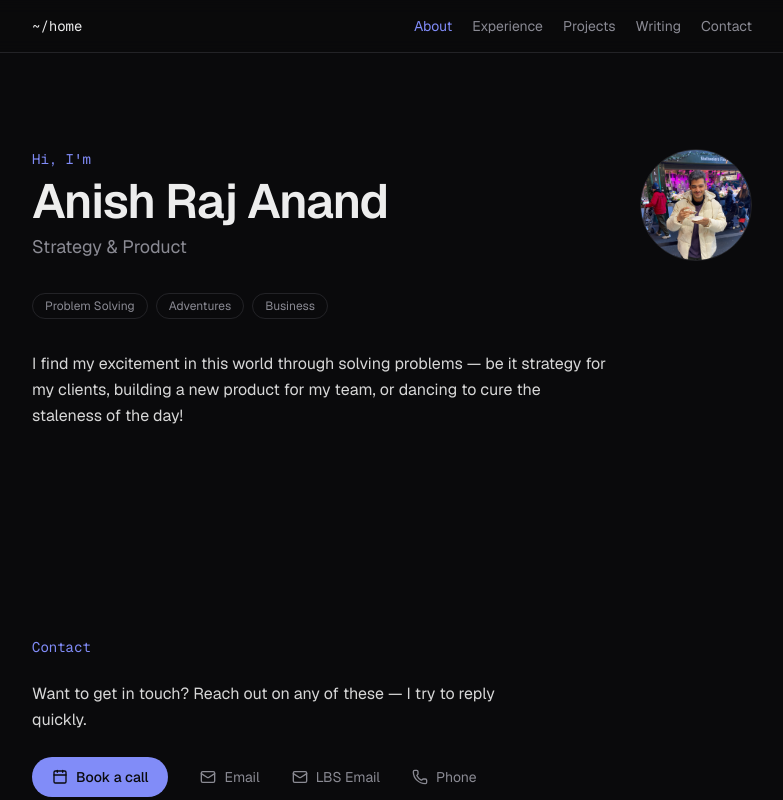
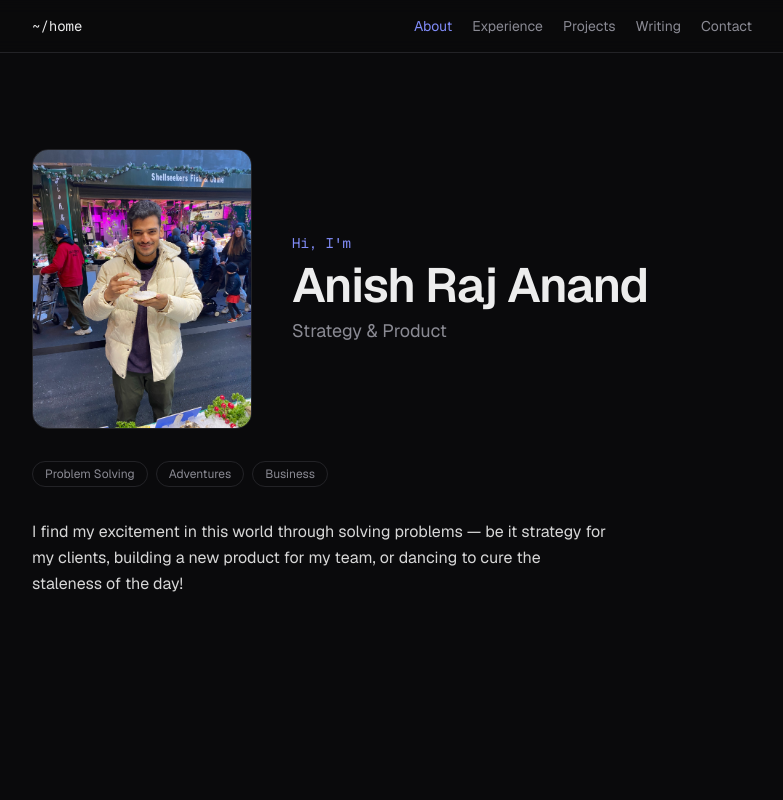
Before and after one commit to orko-punter/personal-website, a Next.js app: page / in a window 1280 px wide. Shown: the top 800 px of the page, without its empty margins (248-1031 px from the left). Built offline with nearby package versions, Linux system fonts and the light colour scheme.

Commit message:
Make Hero portrait bigger and move it to the left
Follow-up to the previous commit: swaps the small circular avatar for a
larger rectangular portrait positioned left of the intro text (Avatar now
supports a shape + explicit width/height instead of a single circular size).

```diff
--- a/src/components/Avatar.tsx
+++ b/src/components/Avatar.tsx
@@ -16,15 +16,24 @@ export function Avatar({
   src,
   name,
   size = 112,
+  width,
+  height,
   focalPoint = "center 20%",
+  shape = "circle",
 }: {
   src: string;
   name: string;
   size?: number;
+  width?: number;
+  height?: number;
   focalPoint?: string;
+  shape?: "circle" | "rectangle";
 }) {
   const [errored, setErrored] = useState(false);
   const imgRef = useRef<HTMLImageElement>(null);
+  const w = width ?? size;
+  const h = height ?? size;
+  const shapeClass = shape === "circle" ? "rounded-full" : "rounded-2xl";
 
   useEffect(() => {
     const img = imgRef.current;
@@ -36,8 +45,8 @@ export function Avatar({
   if (errored) {
     return (
       <div
-        style={{ width: size, height: size, fontSize: size / 3 }}
-        className="flex shrink-0 items-center justify-center rounded-full border border-border bg-surface font-mono text-accent"
+        style={{ width: w, height: h, fontSize: Math.min(w, h) / 3 }}
+        className={`flex shrink-0 items-center justify-center border border-border bg-surface font-mono text-accent ${shapeClass}`}
       >
         {initialsOf(name)}
       </div>
@@ -50,11 +59,11 @@ export function Avatar({
       ref={imgRef}
       src={src}
       alt={name}
-      width={size}
-      height={size}
+      width={w}
+      height={h}
       onError={() => setErrored(true)}
-      style={{ width: size, height: size, objectPosition: focalPoint }}
-      className="shrink-0 rounded-full border border-border object-cover"
+      style={{ width: w, height: h, objectPosition: focalPoint }}
+      className={`shrink-0 border border-border object-cover ${shapeClass}`}
     />
   );
 }
--- a/src/components/Hero.tsx
+++ b/src/components/Hero.tsx
@@ -7,7 +7,22 @@ import { Avatar } from "@/components/Avatar";
 export function Hero() {
   return (
     <section id="about" className="mx-auto max-w-3xl px-6 pt-24 pb-28 scroll-mt-20">
-      <div className="flex flex-col-reverse items-start gap-10 sm:flex-row sm:items-center sm:justify-between">
+      <div className="flex flex-col items-start gap-10 sm:flex-row sm:items-center">
+        <motion.div
+          initial={{ opacity: 0, scale: 0.95 }}
+          animate={{ opacity: 1, scale: 1 }}
+          transition={{ duration: 0.5, delay: 0.1 }}
+        >
+          <Avatar
+            src={profile.avatar}
+            name={profile.name}
+            shape="rectangle"
+            width={220}
+            height={280}
+            focalPoint="50% 16%"
+          />
+        </motion.div>
+
         <div>
           <motion.p
             initial={{ opacity: 0, y: 10 }}
@@ -34,14 +49,6 @@ export function Hero() {
             {profile.tagline}
           </motion.p>
         </div>
-
-        <motion.div
-          initial={{ opacity: 0, scale: 0.95 }}
-          animate={{ opacity: 1, scale: 1 }}
-          transition={{ duration: 0.5, delay: 0.1 }}
-        >
-          <Avatar src={profile.avatar} name={profile.name} focalPoint="50% 16%" />
-        </motion.div>
       </div>
 
       <motion.div
```
